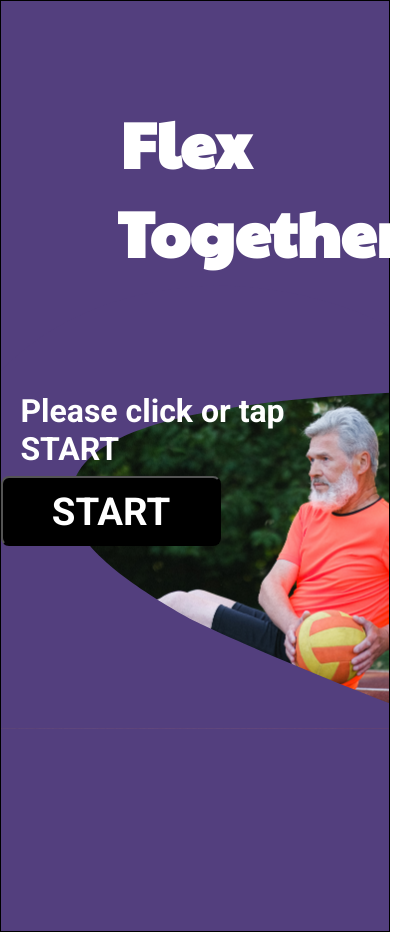
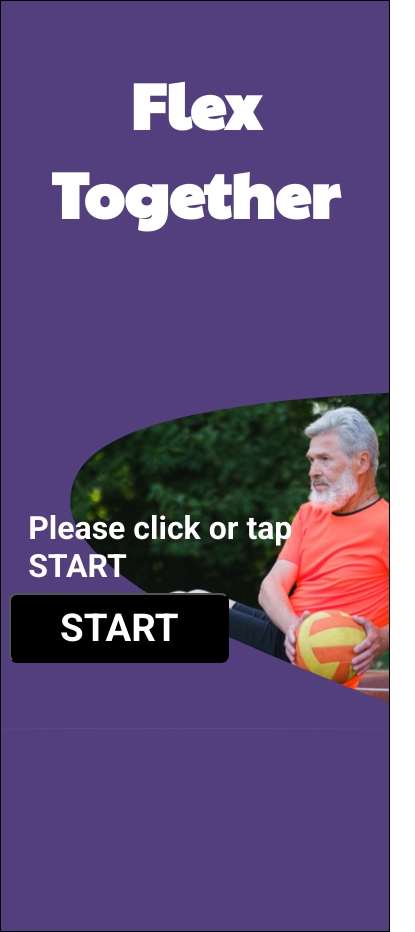
Before and after one commit to KimDuclos/flextogether, a React (Create React App) app: page / in a window 390 px wide. Shown: the whole page, 415 px wide, since content can reach past the window. Built offline with nearby package versions, Linux system fonts and the light colour scheme.

Commit message:
start page responsive to 800

```diff
--- a/src/start-page.scss
+++ b/src/start-page.scss
@@ -3,6 +3,7 @@
 
 $size1500: "1500px";
 $size1000: "1000px";
+$size800: "800px";
 
 .start-page {
   background-color: #533f7e;
@@ -24,6 +25,10 @@ $size1000: "1000px";
       margin: 25% 0 0 30%;
       text-align: center;
     }
+    @media (max-width: $size800) {
+      width: 100%;
+      margin: 15% 5% 0 0%
+    }
   }
   .start-page-paragraph {
     color: white;
@@ -38,11 +43,17 @@ $size1000: "1000px";
     @media (max-width: $size1000) {
       margin: 30% 0 0 5%;
     }
+    @media (max-width: $size800) {
+      margin: 70% 0 0 7%;
+    }
   }
   #start-progress-button {
     margin: 2% 66% 0 0;
     @media (max-width: $size1000) {
-      margin: 2% 50% 0 0;
+      margin: 2% 51% 0 0;
+    }
+    @media (max-width: $size800) {
+      margin: 2% 39% 0 0;
     }
   }
 }
```
